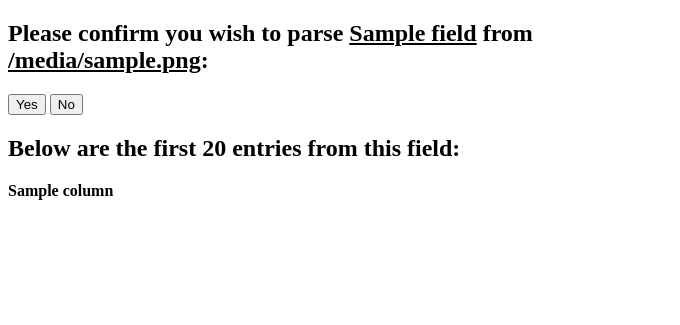
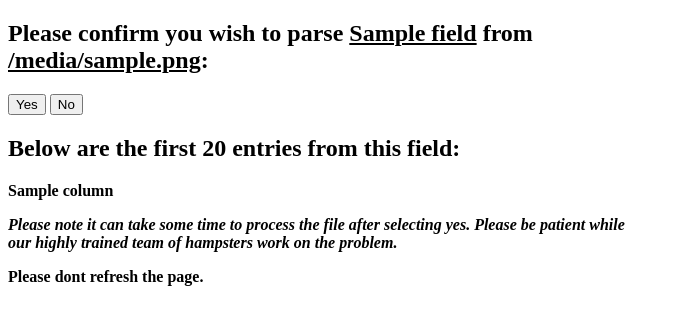
Before and after one commit to Jamie-Atkinson/matcher-frontend, a Flask app: template templates/parse_confirm.html in a window 1280 px wide. Shown: the top 325 px of the page, without its empty margins (0-680 px from the left). Run offline with Flask 2, Linux system fonts and the light colour scheme; the template is opened without the code that fills it: most values are stand-ins (such as "Sample title", 1, 10 or a date in 2020).

Commit message:
changed the parse_confirmed template to say how long pressing yes can take

```diff
--- a/templates/parse_confirm.html
+++ b/templates/parse_confirm.html
@@ -6,5 +6,7 @@
       <input type="submit" name="submit" value="No">
     </form>
     <h2> Below are the first 20 entries from this field:</h2>
-    <b>{{column}}</b>
+    <b>{{column}}<p><i>Please note it can take some time to process the file after selecting yes. Please be patient while our highly trained team of hampsters work on the problem.</i><p> Please dont refresh the page.</b>
+
+
 {% endblock %}
```
